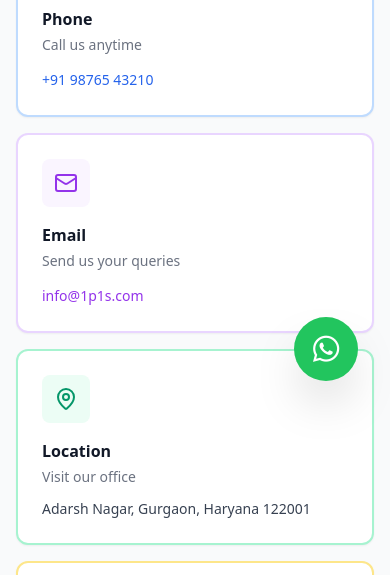
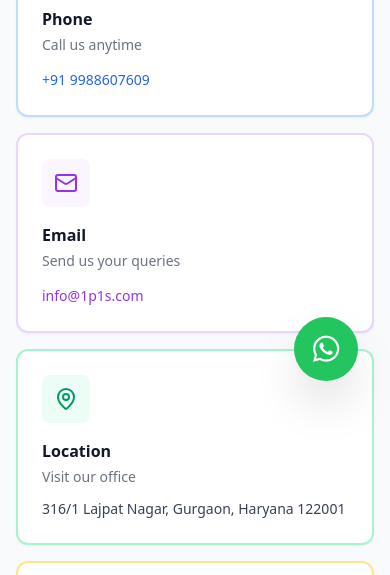
Before and after one commit to shaikhmoiz3010/pointsolution-client, a React (Vite) app: page /contact in a window 390 px wide. Shown: the part 415-990 px from the top of the page. Built offline with nearby package versions, Linux system fonts and the light colour scheme; no server answers.

Commit message:
phone no changed

```diff
--- a/src/components/Footer.jsx
+++ b/src/components/Footer.jsx
@@ -32,12 +32,12 @@ const Footer = () => {
         <div>
           <h5 className="font-bold mb-4 uppercase text-orange-500">Contact Person</h5>
           <p className="font-bold text-lg">Amit Soni</p>
-          <p className="text-gray-400">Mob: +91 83681 61577</p>
+          <p className="text-gray-400">Mob: +91 9988607609</p>
           <p className="text-gray-400">Email: info@1p1s.com</p>
         </div>
         <div>
           <h5 className="font-bold mb-4 uppercase text-orange-500">Location</h5>
-          <p className="text-gray-400">Adarsh Nagar, Gurgaon,<br />Haryana, 122001</p>
+          <p className="text-gray-400">316/1 Lajpat Nagar, Gurgaon,<br />Haryana, 122001</p>
         </div>
       </div>
       <div className="text-center pt-8 text-gray-500 text-sm">
@@ -46,7 +46,7 @@ const Footer = () => {
 
       {/* WhatsApp Floating Button */}
       <a
-        href="https://wa.me/918368161577?text=Hi%201P1S,%20I%20am%20looking%20for%20help%20with%20a%20service."
+        href="https://wa.me/919988607609?text=Hi%201P1S,%20I%20am%20looking%20for%20help%20with%20a%20service."
         className="fixed bottom-8 right-8 bg-green-500 text-white w-16 h-16 rounded-full shadow-2xl hover:bg-green-600 transition flex items-center justify-center text-3xl z-50 animate-bounce"
         target="_blank"
         rel="noopener noreferrer"
--- a/src/pages/Contact.jsx
+++ b/src/pages/Contact.jsx
@@ -64,8 +64,8 @@ const Contact = () => {
       icon: Phone,
       title: "Phone",
       description: "Call us anytime",
-      value: "+91 98765 43210",
-      link: "tel:+919876543210",
+      value: "+91 9988607609",
+      link: "tel:+919988607609",
       color: "blue",
       bg: "bg-blue-50",
       text: "text-blue-600",
@@ -86,7 +86,7 @@ const Contact = () => {
       icon: MapPin,
       title: "Location",
       description: "Visit our office",
-      value: "Adarsh Nagar, Gurgaon, Haryana 122001",
+      value: "316/1 Lajpat Nagar, Gurgaon, Haryana 122001",
       link: null,
       color: "emerald",
       bg: "bg-emerald-50",
```
